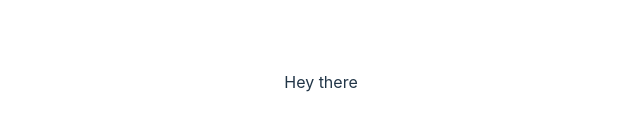
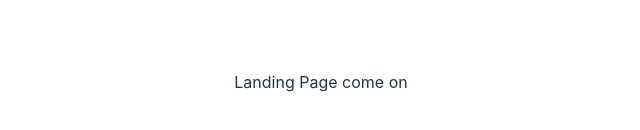
Before and after one commit to mcaupybugs/McaupyShop, a React (Vite) app in the folder frontend/: page / in a window 1280 px wide. Shown: the part 318-448 px from the top of the page, without its empty margins (319-959 px from the left). Built offline with nearby package versions, Linux system fonts and the light colour scheme.

Commit message:
adding landing page start

```diff
--- a/frontend/src/App.tsx
+++ b/frontend/src/App.tsx
@@ -1,10 +1,10 @@
 import './App.css'
-
+import LandingPage from './views/LandingPage.tsx'
 function App() {
 
   return (
     <div>
-      Hey there
+      <LandingPage></LandingPage>
     </div>
   )
 }
--- /dev/null
+++ b/frontend/src/views/LandingPage.tsx
@@ -0,0 +1,9 @@
+function LandingPage(){
+    return (
+        <div>
+            Landing   Page come on
+        </div>
+    )
+}
+
+export default LandingPage
```
